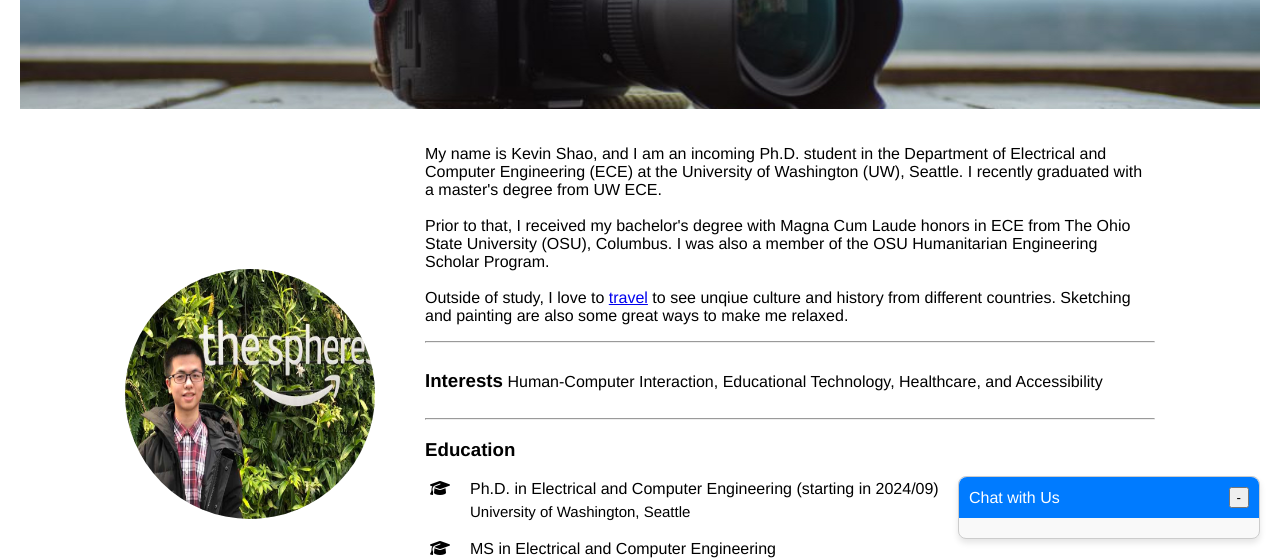
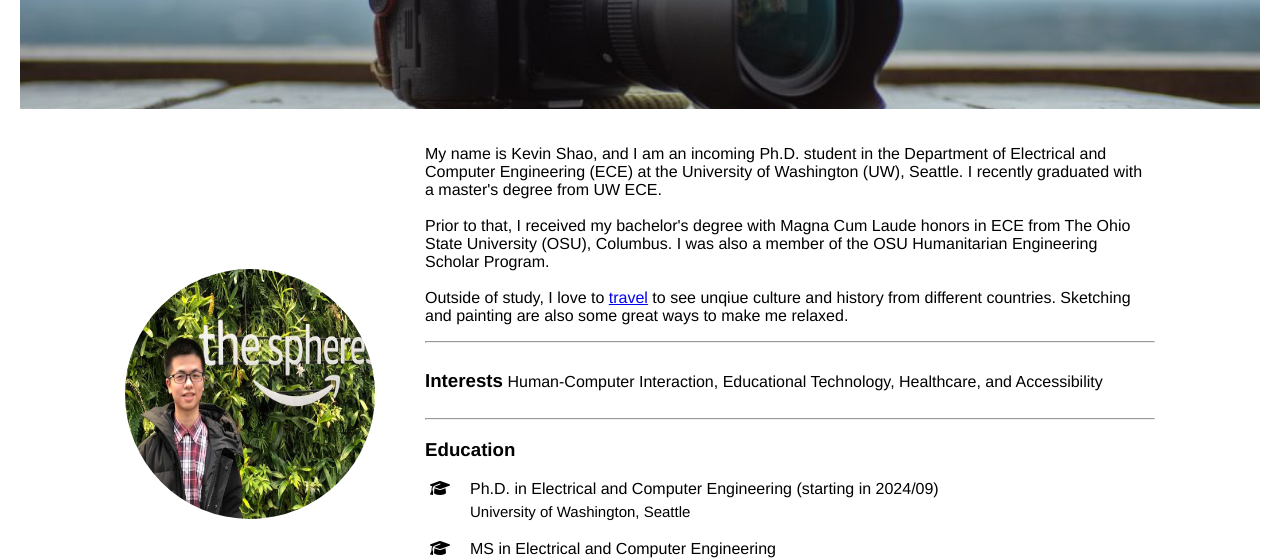
Before and after one commit to Kevinminion18/Kevinminion18.github.io, a website: page index.html in a window 1280 px wide. Shown: the part 241-801 px from the top of the page. Drawn offline with nearby package versions, Linux system fonts and the light colour scheme.

Commit message:
Update index.html

```diff
--- a/index.html
+++ b/index.html
@@ -67,7 +67,7 @@
         </ul>
       </section>
     </section>
-    <div id="chat-container">
+    <!---<div id="chat-container">
       <div id="chat-box-header">
         <span>Chat with Us</span>
         <button id="minimize">-</button>
@@ -75,11 +75,11 @@
       <div id="chat-box-body">
         <div id="messages"></div>
       </div>
-      <!--- <div id="chat-box-footer"> --->
-<!--         <input type="text" id="chat-input" placeholder="Type your message here..." />
+       <div id="chat-box-footer">
+        <input type="text" id="chat-input" placeholder="Type your message here..." />
         <button id="send-message">Send</button>
-      </div>  -->
-    </div>
+      </div>
+    </div>-->
 		  <footer>
       <p class="centered">
         Site created by Kevin Shao. All other attributions cited in page source.
```
